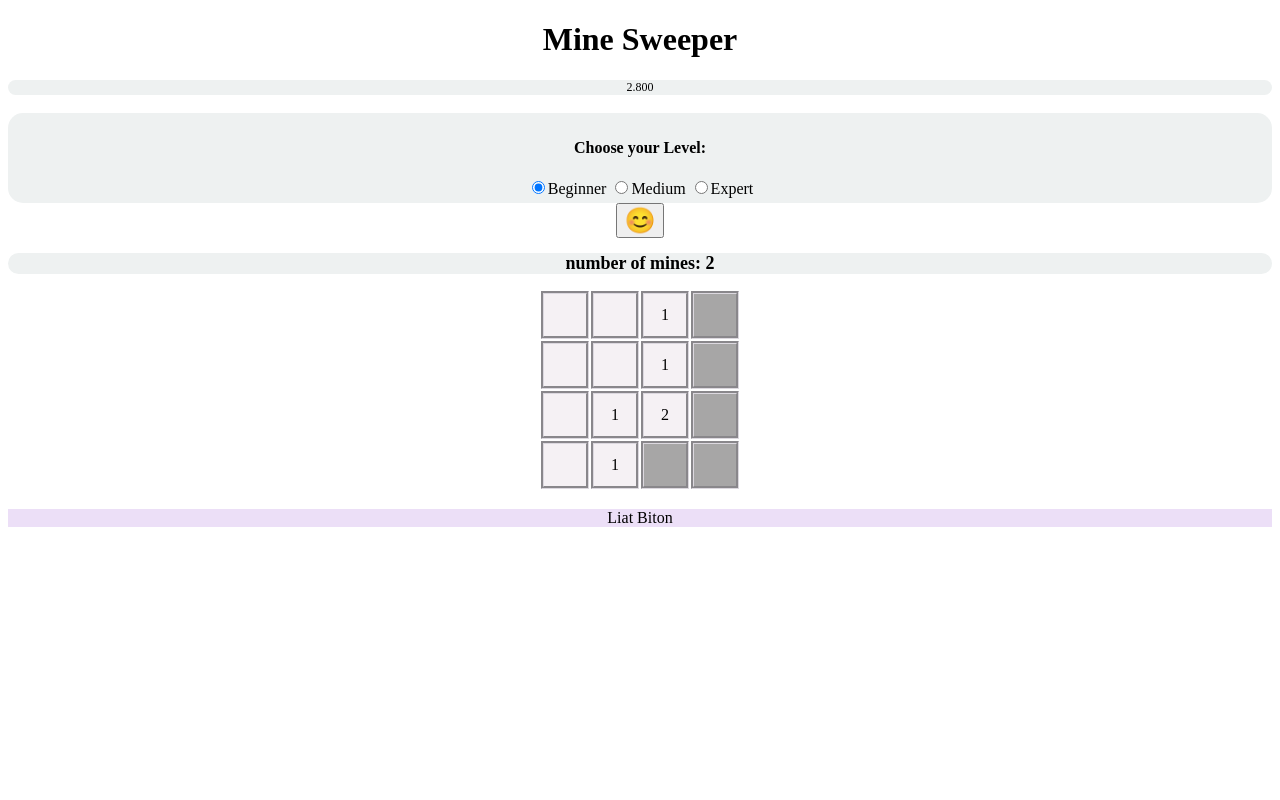
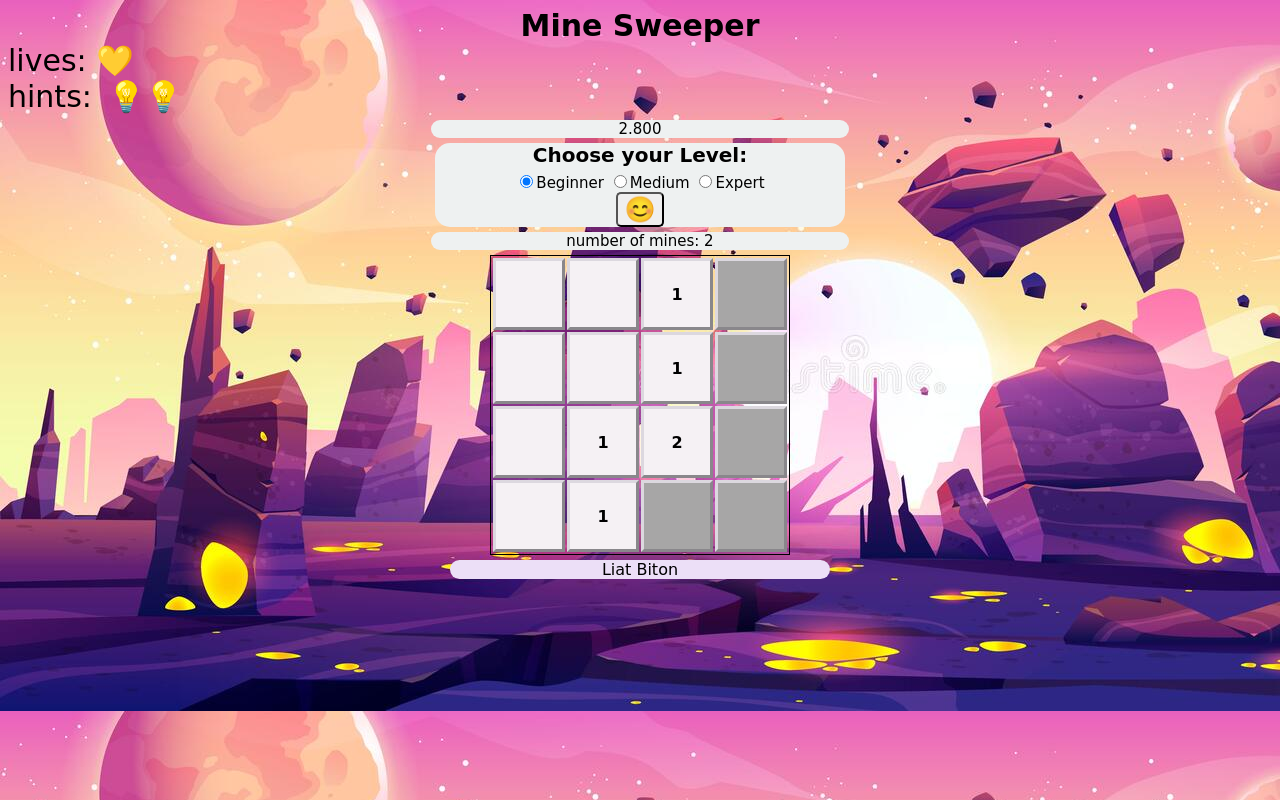
Before and after one commit to LiatBiton/Minesweeper, a plain HTML site: page index.html in a window 1280 px wide. Both pictures are taken after a click on the element 615 px from the left and 315 px from the top of the page. Drawn offline with Linux system fonts and the light colour scheme.

```diff
--- a/css/style.css
+++ b/css/style.css
@@ -1,40 +1,60 @@
+body {
+    background-image: url("background.jpg");
+    font-family: "Lucida Handwriting", Cursive;
+    text-align: -webkit-center;
+}
+
 h1{
     text-align: center;
+    margin: 0px;
+    font-size: 30px;
+
+}
+
+h2{
+    margin: 0px;
+    font-size: 20px;
 }
 .cell{
-    width: 40px;
-    height: 40px;
+    /* width: 40px;
+    height: 40px; */
     text-align: center;
-    border-style: groove;
+    border-style: outset;
     border-color: rgb(220, 216, 223);
     background-color : rgb(167, 166, 166);
+    max-height: 40px;
+    min-height: 40px;
+    max-width: 40px;
+    min-width: 40px;
+    line-height: 1px;
+
 }
 
+
 .boardsSize{
+    width: 30%;
     background-color: #eef1f1;
-    padding: 0px 10px;
-    cursor: pointer;
     text-align: center;
     text-decoration: none;
-    outline: none;
-    border: none;
     border-radius: 15px;
-    padding: 5px 15px;
+    font-size: 15px;
+    margin: 5px;
+    padding: 0px 15px;
+}
+.boardsSize h4{
+    font-size: 20px;
+    margin:5px;
 }
 
 
 .timer{
-    display: list-item;
-    width: 100%;
-    justify-content: space-evenly;
+    width: 33%;
     background-color: #eef1f1;
-    cursor: pointer;
     text-align: center;
     text-decoration: none;
-    outline: none;
-    border: none;
     border-radius: 15px;
-    font-size: 12px;
+    font-size: 15px;
+    margin: 5px;
 }
 
 .button{
@@ -42,17 +62,13 @@ h1{
 }
 
 .minesNumber{
-    display: list-item;
-    width: 100%;
-    justify-content: space-evenly;
+    width: 33%;
     background-color: #eef1f1;
-    cursor: pointer;
     text-align: center;
     text-decoration: none;
-    outline: none;
-    border: none;
     border-radius: 15px;
-    font-size: 12px;
+    font-size: 15px;
+    margin: 5px;
 }
 
 .board-container{
@@ -60,6 +76,8 @@ h1{
     display: aouto;
     text-align: -webkit-center;
 }
+
+
 
 .win-lost {
     text-align: center;
@@ -78,13 +96,64 @@ h1{
     text-align: center;
     display: aouto;
     text-align: -webkit-center;
+    border-radius: 15px;
+    width: 30%;
+    margin: 5px;
 }
 
 .shown{
     background-color : rgb(245, 241, 244);
+    text-align: center;
+    border-style: outset;
+    max-height: 40px;
+    min-height: 40px;
+    max-width: 40px;
+    min-width: 40px;
+    font-weight: bolder;
 }
 
 
 .init-button{
     font-size: 25px;
+    text-align: center;
+    text-decoration: none;
+    border-radius: 5px;
+    margin: auto;
 }
+
+table{
+    border: 1px solid black;
+    width: 300px;
+    height: 300px;
+    table-layout: fixed;
+}
+
+.burn{
+    display: flex;
+    align-items: center;
+    justify-content: center;
+    padding: 0.5px;
+}
+
+.live{
+    font-size: 30px;
+    text-align: left;
+}
+
+.hints{
+    font-size: 30px;
+    text-align: left;
+}
+
+.hint-button {
+    font-size: 30px;
+    text-align: left;
+
+}
+
+.hint-button button{
+    font-size: 30px;
+    text-align: left;
+    border: none;
+    background: bottom;
+}
--- a/index.html
+++ b/index.html
@@ -12,25 +12,23 @@
 <body>
     <body onload="init()"></body>
     <h1> Mine Sweeper</h1>
+    <div class="live"> lives: <span>'💛'</span></div>
+    <div class= "hint-button" > hints:
+       <button onclick="takeHint(this)">💡</button>
+    </div>
     <div class="modal"></div>
     <div class="win-lost"> </div>
-    <div class="timer">timer: <spen>000</spen>
-    </div>
-    <br>
+    <div class="timer">timer: <span>000</span></div>
     <div class="boardsSize">
-        <h4>Choose your Level:</h4>
+        <h4><span>Choose your Level:</span></h4>
         <input type="radio" name="optradio" id="easy" checked />Beginner
         <input type="radio" name="optradio" id="hard" />Medium
         <input type="radio" name="optradio" id="extreme" />Expert
+    <br>
+     <span><button class="init-button" onclick="init()">😊</button></span>
     </div>
-    <div class="button">
-        <button class="init-button" onclick="init()">😊</button>
-    </div>
-    <div class="minesNumber">
-        <h2>number of mines: <span>0</span></h2>
-    </div>
+    <div class="minesNumber">number of mines: </span><span>0</span></div>
     <div class="board-container"></div>
-    <br>
     <div class="footer"> Liat Biton </div>
     <script src="js/main.js"></script>
 </body>
--- a/js/main.js
+++ b/js/main.js
@@ -1,12 +1,18 @@
 const MINE = '💣';
 const FLAG = '🚩'
 const timerSpeed = 100;
+const LIVE ='💛';
+const HINT = '💡'
+const ACTIVE_HINT = '🤫'
+const VICTORY = '🥳'
+const LOSE = '😭'
 
 var gTimer;
 
 var gLevel = {
     SIZE: 4, //sizeXsize board and how many mines to put
-    MINES: 2
+    MINES: 2,
+    LIVES: 1
 };
 
 var gBoard;
@@ -15,38 +21,91 @@ var gGame = {
     shownCount: 0,
     markedCount: 0,
     passedMs: 0,
-    mines: []
+    mines: [],
+    availableHints: 0,
+    lives: 0,
+    isHintOn: false
 }
 
 function setGameLevel(){
     if(document.getElementById('easy').checked){
         gLevel.SIZE = 4
         gLevel.MINES = 2
+        gLevel.LIVES = 1
+        gLevel.HINTS = 2
     } else if (document.getElementById('hard').checked){
         gLevel.SIZE = 8
         gLevel.MINES = 12
+        gLevel.LIVES = 3
+        gLevel.HINTS = 3
     } else if (document.getElementById('extreme').checked){
         gLevel.SIZE = 12
         gLevel.MINES = 30
+        gLevel.LIVES = 4
+        gLevel.HINTS = 4
     }
     return gLevel.MINES
 }
 
+function renderLives(){
+    var currLives = ''
+    for (let i = 0; i < gGame.lives; i++) {
+        currLives += LIVE
+    }
+    document.querySelector('.live span').innerHTML = currLives
+}
+
+function renderHints(){
+    var currHints = ''
+
+    for (let i = 0; i < gGame.availableHints; i++){
+       currHints += HINT
+    }
+
+    document.querySelector('.hint-button button').innerHTML = currHints
+}
+
+function takeHint(elHint){
+    if(!gGame.isHintOn) {
+        gGame.isHintOn = true
+        gGame.availableHints--
+        elHint.innerHTML = ACTIVE_HINT
+    }
+}
+
+function toggleHintCells(cellI,cellJ){
+    for (var i = cellI - 1; i <= cellI + 1; i++) {
+        if (i < 0 || i > gBoard.length - 1) continue;
+        for (var j = cellJ - 1; j <= cellJ + 1; j++) {
+            if (j < 0 || j > gBoard[i].length - 1) continue;
+            gBoard[i][j].isHint = !gBoard[i][j].isHint
+            renderCell(i,j)
+        }
+    }
+}
+
 function init() {
     clearInterval(gTimer)
+    setGameLevel()
+    gBoard = createBoard(gLevel.SIZE,gLevel.SIZE);
+    renderBoard(gBoard, '.board-container')
+
     document.querySelector('.win-lost').style.display = 'none'
     document.querySelector('.timer').innerHTML = 'timer: 000'
     document.querySelector('.minesNumber span').innerHTML = gLevel.MINES
     document.querySelector('.init-button').innerHTML = '😊'
 
+    gGame.availableHints = gLevel.HINTS
+    renderHints()
+
+    gGame.lives = gLevel.LIVES
+    renderLives()
+
     gGame.markedCount = 0
     gGame.shownCount = 0
     gGame.passedMs = 0
     gGame.isOn = true
-
-    setGameLevel()
-    gBoard = createBoard(gLevel.SIZE,gLevel.SIZE);
-    renderBoard(gBoard, '.board-container')
+    gGame.isHintOn = false
 }
 
 function createBoard(ROWS, COLS) {
@@ -59,8 +118,8 @@ function createBoard(ROWS, COLS) {
                 isShown: false,
                 isMine: false,
                 isMarked: false,
-                isBurn: false
-             };
+                isHint: false
+            };
             row.push(cell)
         }
         board.push(row)
@@ -70,19 +129,25 @@ function createBoard(ROWS, COLS) {
 
 function renderCell(i, j) {
     var elCell = document.querySelector(`#cell-${i}-${j}`)
-    var content =  getCellContent(gBoard[i][j])
-    if(gBoard[i][j].isShown){
+    var cell = gBoard[i][j]
+    var content =  getCellContent(cell)
+    if(cell.isShown || cell.isHint){
         elCell.className += " shown"
+    } else {
+        elCell.className = elCell.className.replace('shown', '')
     }
     elCell.innerHTML = content
 }
 
 function getCellContent(cell) {
-    if(!cell.isMine && cell.isShown && cell.minesAroundCount !== 0) {
+    var shouldShow = cell.isShown || cell.isHint;
+
+    if(!cell.isMine && shouldShow && cell.minesAroundCount !== 0) {
         return cell.minesAroundCount
-    } else if(cell.isMine && cell.isShown  && cell.isBurn) {
-        return `<div style="background-color: red;  width: 100%; height:100% ">${MINE}</div>`
-    } else if(cell.isMine && cell.isShown){
+    } else if(cell.isMine && shouldShow && gGame.lives < 0) {
+        gameOver()
+        return `<div class=burn style="background-color: red; width: 100%; height:100%">${MINE}</div>`
+    } else if(cell.isMine && shouldShow){
         return MINE
     } else if(cell.isMarked){
         return FLAG
@@ -103,18 +168,28 @@ function cellClicked(cellI, cellJ , isRightClicked){
             putRandomMines(gBoard, gLevel.MINES , cellI,cellJ)
             gTimer = setInterval(setTime, timerSpeed);
         }
+
+        if(gGame.isHintOn === true){
+            toggleHintCells(cellI, cellJ);
+            setTimeout(toggleHintCells, 1000 ,cellI,cellJ)
+            setTimeout(renderHints, 1000);
+            gGame.isHintOn = false;
+            return;
+        }
+
         if(isRightClicked){
             toggleFlag(cellI, cellJ)
         } else {
-            debugger;
             if(gBoard[cellI][cellJ].isMarked) return;
 
             gBoard[cellI][cellJ].isShown = true
-            if(gBoard[cellI][cellJ].isMine){
-                gBoard[cellI][cellJ].isBurn = true
-                var isVictory = false
-                gameOver(isVictory)
+            if(gBoard[cellI][cellJ].isMine && gGame.lives < 0){
+                gameOver(false)
                 revealMines()
+            }else if(gBoard[cellI][cellJ].isMine){
+                gGame.lives--
+                gGame.shownCount++
+                renderLives()
             } else {
                 gGame.shownCount++
                 if(gBoard[cellI][cellJ].minesAroundCount === 0){
@@ -130,7 +205,7 @@ function cellClicked(cellI, cellJ , isRightClicked){
 
 function renderBoard(board, selector) {
     console.table(board);
-    var strHTML = '<table border="0"><tbody>';
+    var strHTML = '<table><tbody class = "table-border">';
     for (var i = 0; i < board.length; i++) {
         strHTML += '<tr>';
         for (var j = 0; j < board[0].length; j++) {
@@ -191,7 +266,7 @@ function putRandomMines(board, count , protectedI, protectedJ){
 
 function checkGameOver(){
     if(gGame.shownCount + gGame.markedCount === (gLevel.SIZE*gLevel.SIZE) &&
-        gLevel.MINES === gGame.markedCount) {
+        gLevel.MINES === gGame.markedCount + gLevel.LIVES - gGame.lives) {
             gameOver(true)
     }
 }
@@ -200,7 +275,7 @@ function gameOver(isVictory) {
     var massege = isVictory ? 'You won!!! 🏆' : 'You lost! Let\'s try again ';
     document.querySelector('.win-lost').style.display = 'block'
     document.querySelector('.win-lost').innerText = massege
-    document.querySelector('.init-button').innerHTML = isVictory ? '🥳' : '😭';
+    document.querySelector('.init-button').innerHTML = isVictory ? VICTORY : LOSE;
     clearInterval(gTimer)
     gGame.isOn = false
 }
```
Also changed, not shown: css/background.jpg (added).
